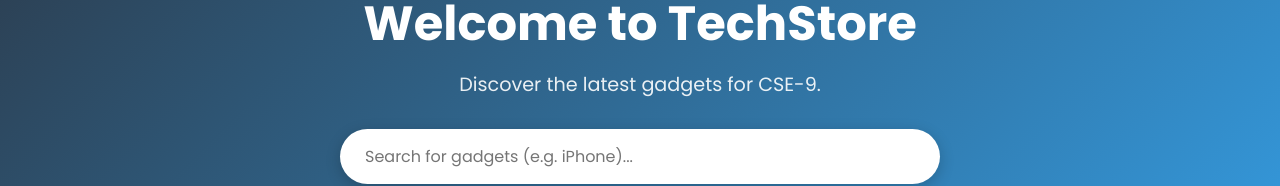
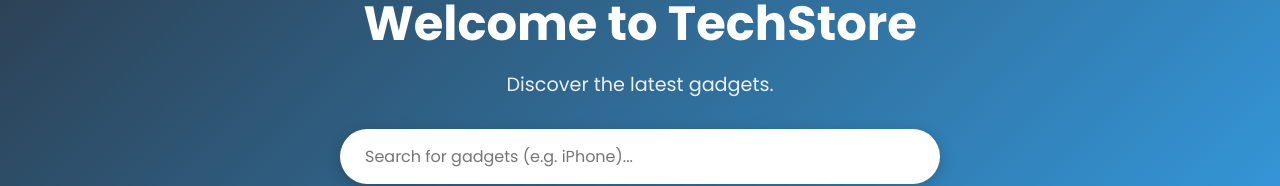
Before and after one commit to himanshu-db787/TechStore-FullStack, a React (Create React App) app in the folder frontend/: page / in a window 1280 px wide. Shown: the part 147-333 px from the top of the page. Built offline with nearby package versions, Linux system fonts and the light colour scheme; no server answers.

Commit message:
fix: remove unauthorized text and restore original banner

```diff
--- a/frontend/src/pages/Home.js
+++ b/frontend/src/pages/Home.js
@@ -27,7 +27,7 @@
         <div>
             <div style={{ background: 'linear-gradient(135deg, #2c3e50 0%, #3498db 100%)', color: 'white', padding: '60px 20px', textAlign: 'center', boxShadow: '0 4px 10px rgba(0,0,0,0.1)' }}>
                 <h1 style={{ fontSize: '3rem', margin: '0 0 10px 0', fontWeight: '700' }}>Welcome to TechStore</h1>
-                <p style={{ fontSize: '1.2rem', margin: '0 0 30px 0', opacity: '0.9' }}>Discover the latest gadgets for CSE-9.</p>
+                <p style={{ fontSize: '1.2rem', margin: '0 0 30px 0', opacity: '0.9' }}>Discover the latest gadgets.</p>
 
                 <input
                     type="text"
```
